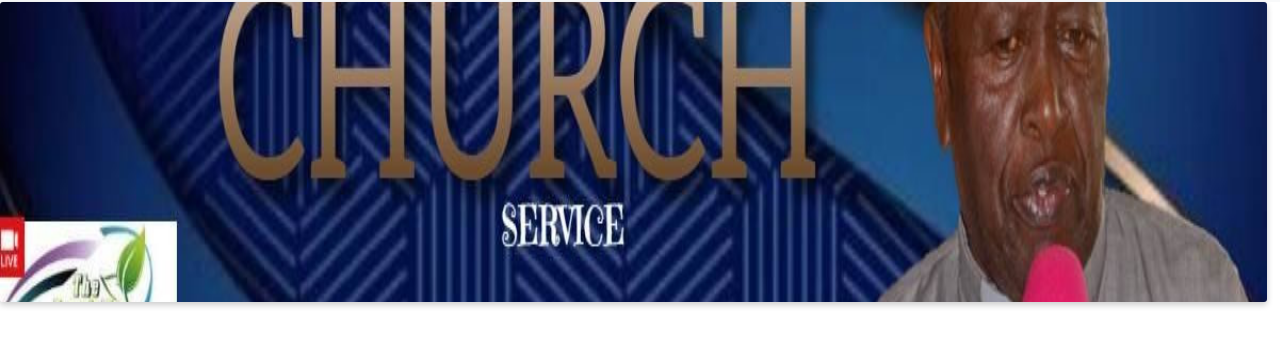
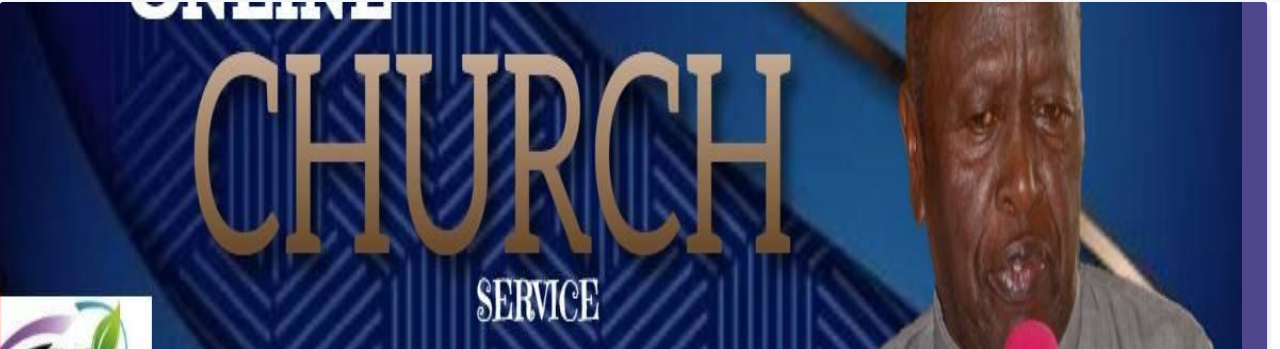
Before and after one commit to collinskoech11/Fim-Site, a plain HTML site: page public/index.html in a window 1280 px wide. Shown: the part 52-401 px from the top of the page. Drawn offline with nearby package versions, Linux system fonts and the light colour scheme; some packages are replaced by stand-ins of ours.

Commit message:
update styling

```diff
--- a/public/css/style.css
+++ b/public/css/style.css
@@ -23,7 +23,8 @@
 
   .carousel {
     width: 99vw;
-    height: 300px;
+    height: 400px;
+
     border-radius: 3px;
     overflow: hidden;
     position: relative;
@@ -70,7 +71,8 @@
  }
   .carousel .slides .slide {
     min-width: 100%;
-    min-height: 250px;
+    min-height: 200px;
+    margin-top:50px;
     height: auto;
  }
 
```
Also changed, not shown: public/LiveService.html (+1 -1 lines), public/index.html (+1 -1 lines).
